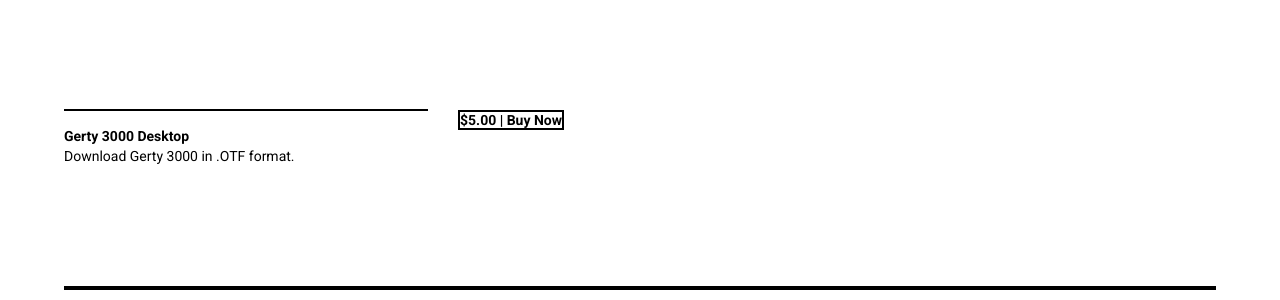
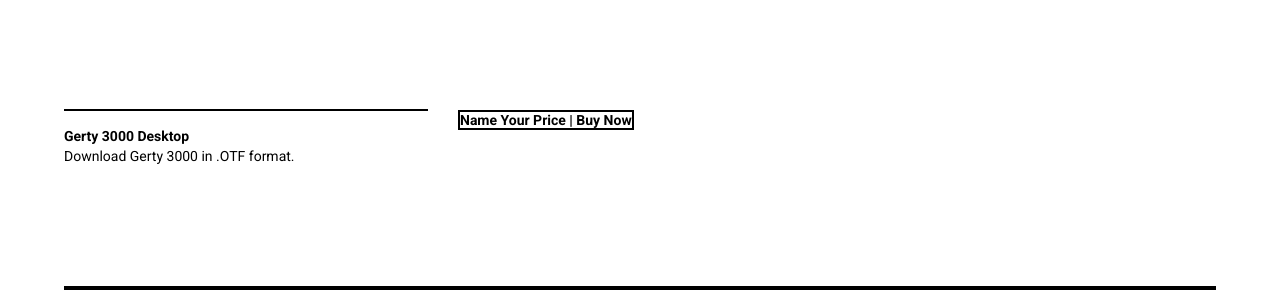
Before and after one commit to aidensymes/fonts.aidensymes.com, a Jekyll site: the page built from _fonts/gerty-3000.markdown, in a window 1280 px wide. Shown: the part 1913-2213 px from the top of the page. Built offline with Jekyll 4.4.1, drawn with Linux system fonts in a browser that asks for light colours.

Commit message:
Updated Gerty 3000

```diff
--- a/_fonts/gerty-3000.markdown
+++ b/_fonts/gerty-3000.markdown
@@ -28,7 +28,7 @@
   format: ".OTF"
   link: |-
     <script src="https://gumroad.com/js/gumroad.js"></script>
-        <a class="gumroad-button" href="https://gum.co/mSit" target="_blank">$5.00 | Buy Now</a>
+        <a class="gumroad-button" href="https://gum.co/mSit" target="_blank">Name Your Price | Buy Now</a>
 layout: font
 ---
 
```
